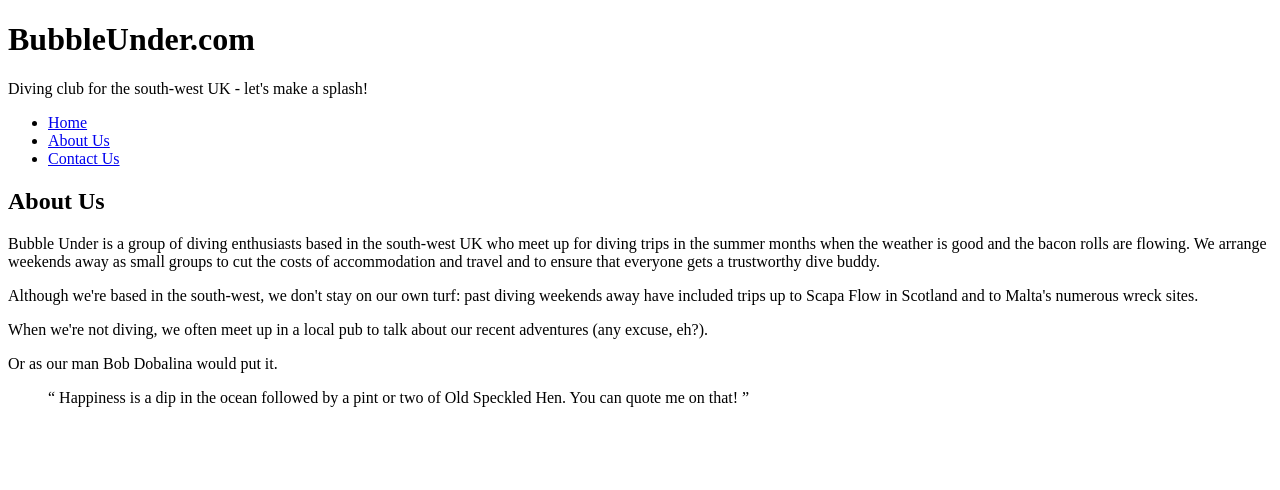
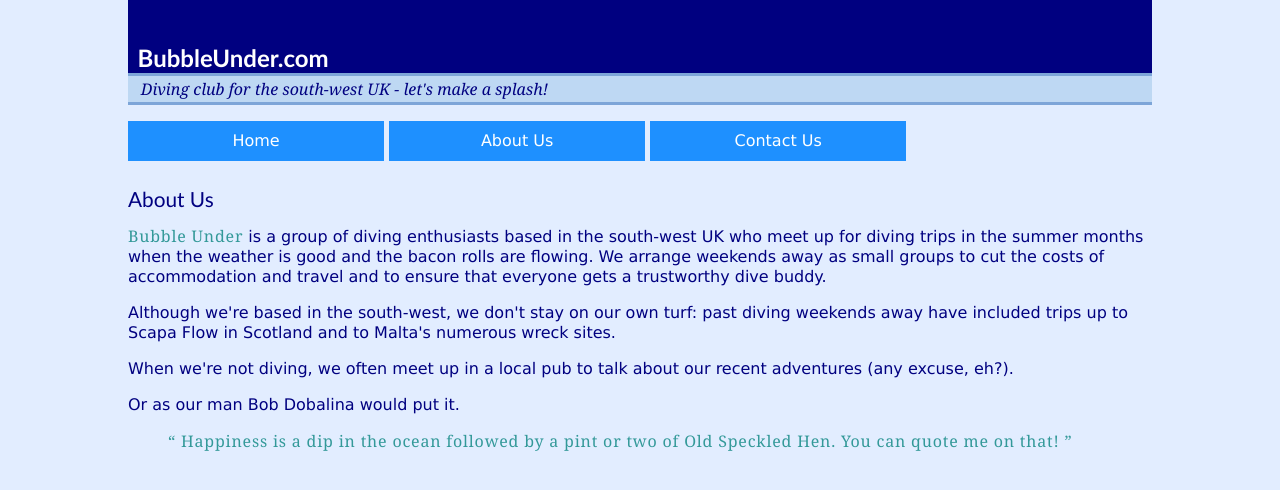
Before and after one commit to eimaanharuna/web-dev-labs, a plain HTML site: page BubbleUnder/about.html in a window 1280 px wide. Drawn offline with Linux system fonts and the light colour scheme.

Commit message:
Week 5 labs completed

```diff
--- a/BubbleUnder/about.html
+++ b/BubbleUnder/about.html
@@ -3,12 +3,16 @@
 <head>
   <meta charset="UTF-8">
   <title>Bubble Under - The diving club for the south-west UK</title>
+  <link rel="stylesheet" href = "css/style.css">
+
 </head>
 
 <body>
+  <div id = "container">
+
 <header>
 <h1>BubbleUnder.com</h1>
-<p>Diving club for the south-west UK - let's make a splash!</p>
+<p id = "tagline">Diving club for the south-west UK - let's make a splash!</p>
 </header>
 <nav>
   <ul>
@@ -20,7 +24,8 @@
 
 <main>
 <h2>About Us</h2>
-<p>Bubble Under is a group of diving enthusiasts based in the
+<p><span class = "fun">Bubble Under</span>
+ is a group of diving enthusiasts based in the
         south-west UK who meet up for diving trips in the summer
         months when the weather is good and the bacon rolls are
         flowing. We arrange weekends away as small groups to cut
@@ -33,11 +38,14 @@
 <p>When we're not diving, we often meet up in a local pub to
     talk about our recent adventures (any excuse, eh?).</p>
 <p>Or as our man Bob Dobalina would put it.</p>
-<blockquote><q>
+<blockquote class = "fun">
+<q>
 
 Happiness is a dip in the ocean followed by a pint or
         two of Old Speckled Hen. You can quote me on that!
 </q></blockquote>
 </main>
+</div>
+
 </body>
 </html>
--- /dev/null
+++ b/BubbleUnder/css/style.css
@@ -0,0 +1,99 @@
+p {
+    color: navy;
+}
+
+header {
+  margin:0;
+  padding:0 !important;
+  background-color:navy;
+}
+
+h1 {
+  font-size: x-large;
+  color: white;
+  padding-top: 2em;
+  padding-bottom: .2em;
+  padding-left: .4em;
+  margin: 0;
+}
+
+h2 {
+  padding-top:.5em;
+  color: navy;
+  font-size: 130%;
+  font-weight: normal;
+}
+
+h1, h2, h3 {
+  font-family: "Trebuchet MS", Helvetica, Arial, sans-serif;
+}
+
+nav ul {
+	list-style-type:none;
+  padding: 0;
+}
+
+nav ul li {
+  display: inline;
+}
+
+nav ul li a {
+  padding: 10px 20px;
+  text-align: center;
+  display: inline-block;
+  width: 25%;
+  box-sizing: border-box;
+}
+
+nav ul li a:link, nav ul li a:visited {
+  background-color: dodgerblue;
+  color: white;
+  text-decoration: none;
+  }
+
+nav ul li a:hover, nav ul li a:active {
+    background-color: lightskyblue;
+  }
+
+
+ #tagline {
+    background: #bed8f3;
+    font-style: italic;
+    font-family: Georgia, Times, serif;
+    border-top: 3px solid #7da5d8;
+    border-bottom: 3px solid #7da5d8;
+    padding-top: .2em;
+    padding-bottom: .2em;
+    padding-left: .8em;
+    margin: 0;
+  }
+
+
+.fun {
+  color: #339999;
+  font-family: Georgia, Times, serif;
+  letter-spacing: 0.05em;
+}
+p a:link, a:visited {
+   color: blue;
+}
+
+p a:hover {
+   text-decoration:none;
+}
+body, html {
+  margin:0;
+  padding:0;
+  width:100%;
+  height:100%;
+}
+
+body {
+  font-family: Verdana, Helvetica, Arial, sans-serif;
+  background-color: #e2edff;
+  line-height: 125%;
+}
+#container {
+    width: 80%;
+    margin: 0 auto;
+}
```
Also changed, not shown: BubbleUnder/contact.html (+6 -1 lines), BubbleUnder/index.html (+7 -1 lines), W5/lab01/lab01/exercise1.html (+1 -1 lines), index.html (+1 -1 lines).
